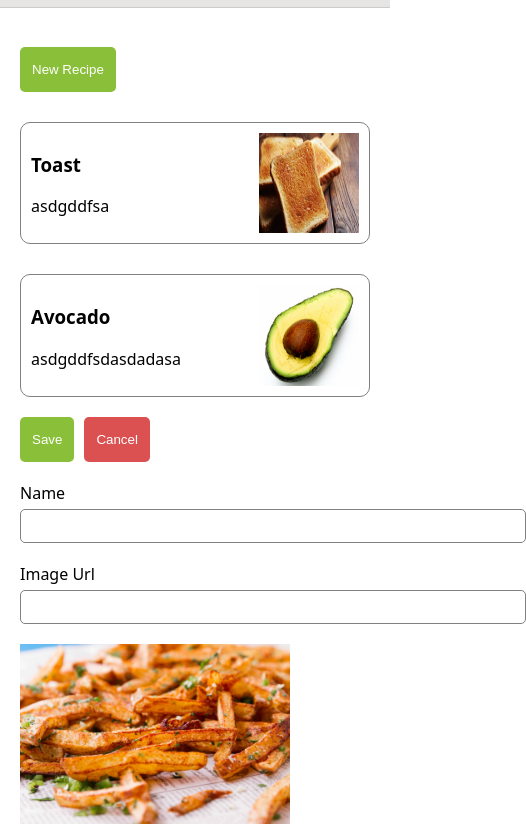
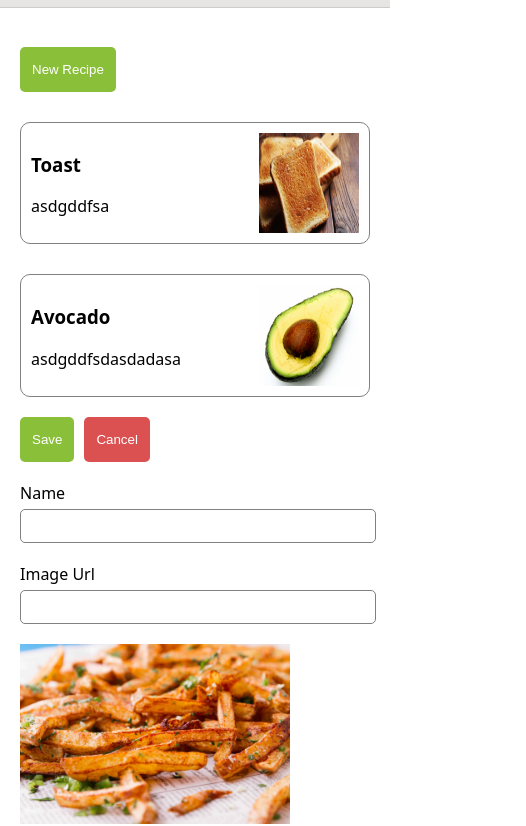
Before and after one commit to cosmintianum4/learning-path-web, a plain HTML site: page 02-responsiveness/index.html in a window 390 px wide. Shown: the part 37-863 px from the top of the page, 526 px wide, since content can reach past the window. Drawn offline with Linux system fonts and the light colour scheme.

Commit message:
Fixed input width on mobile version.

```diff
--- a/02-responsiveness/index.scss
+++ b/02-responsiveness/index.scss
@@ -207,4 +207,8 @@ input{
         display: flex;
     }
 
+    .long-input {
+        width: 100%;
+    }
+
 }
```
Also changed, not shown: 02-responsiveness/index.css.
